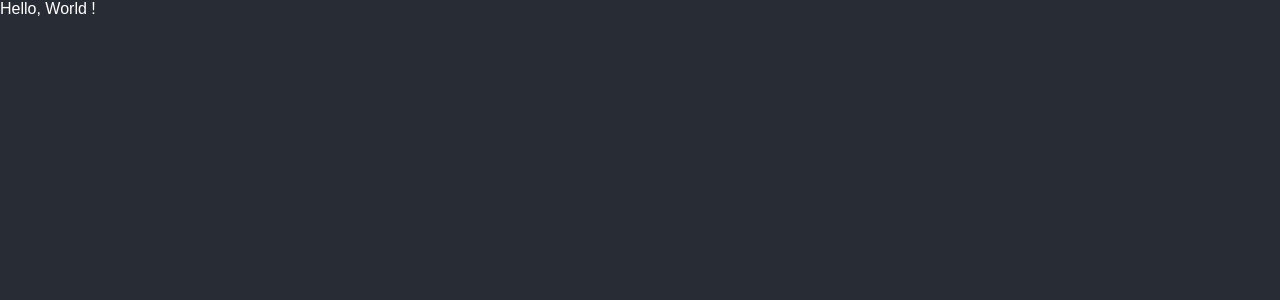
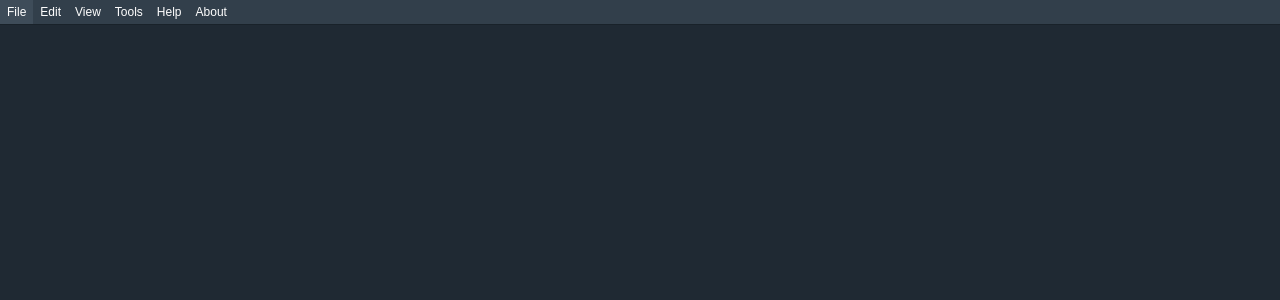
Before and after one commit to NickSpyker/wave-master, a Vue app: page / in a window 1280 px wide. Shown: the top 300 px of the page. Built offline with nearby package versions, Linux system fonts and the light colour scheme.

Commit message:
add main menu

```diff
--- a/src/App.vue
+++ b/src/App.vue
@@ -3,5 +3,5 @@
 </script>
 
 <template>
-  Hello, World !
+  <MainMenu />
 </template>
--- a/src/assets/main.css
+++ b/src/assets/main.css
@@ -1,20 +1,36 @@
 :root {
     /* OneDark theme */
-    --black:  #282c34;
-    --red:    #e06c75;
-    --green:  #98c379;
-    --yellow: #e5c07b;
-    --blue:   #61afef;
-    --purple: #c678dd;
-    --cyan:   #56b6c2;
-    --grey:   #abb2bf;
-    --white:  #ffffff;
+    --black:   #282c34;
+    --red:     #e06c75;
+    --green:   #98c379;
+    --yellow:  #e5c07b;
+    --blue:    #61afef;
+    --purple:  #c678dd;
+    --cyan:    #56b6c2;
+    --grey:    #abb2bf;
+    --white:   #ffffff;
+
+    --gray050: #f5f7fa;
+    --gray100: #e4e7eb;
+    --gray200: #cbd2d9;
+    --gray300: #9aa5b1;
+    --gray400: #7b8794;
+    --gray500: #616e7c;
+    --gray600: #52606d;
+    --gray700: #3e4c59;
+    --gray800: #323f4b;
+    --gray900: #1f2933;
 }
 
 body {
     margin: 0;
-    font-size: 16px;
+    font-size: 15px;
     color: var(--white);
-    background-color: var(--black);
+    background-color: var(--gray900);
     font-family: "Fira Code", sans-serif;
 }
+
+#app {
+    width: 100%;
+    height: 100vh;
+}
--- /dev/null
+++ b/src/components/button/PrimaryButton.vue
@@ -0,0 +1,20 @@
+<template>
+  <button>
+    <slot />
+  </button>
+</template>
+
+<style scoped>
+button {
+    margin: 0;
+    padding: 10px;
+    border: none;
+    font-size: 15px;
+    color: var(--white);
+    background-color: transparent;
+    font-family: "Fira Code", sans-serif;
+}
+button:hover {
+    background-color: var(--gray700);
+}
+</style>
--- /dev/null
+++ b/src/components/menu/MainMenu.vue
@@ -0,0 +1,40 @@
+<script setup lang="ts">
+
+</script>
+
+<template>
+  <div>
+    <PrimaryButton class="main-menu-button">
+      File
+    </PrimaryButton>
+    <PrimaryButton class="main-menu-button">
+      Edit
+    </PrimaryButton>
+    <PrimaryButton class="main-menu-button">
+      View
+    </PrimaryButton>
+    <PrimaryButton class="main-menu-button">
+      Tools
+    </PrimaryButton>
+    <PrimaryButton class="main-menu-button">
+      Help
+    </PrimaryButton>
+    <PrimaryButton class="main-menu-button">
+      About
+    </PrimaryButton>
+  </div>
+</template>
+
+<style scoped>
+div {
+    top: 0;
+    left: 0;
+    right: 100%;
+    box-shadow: #000000 0 0 1px;
+    background-color: var(--gray800);
+}
+.main-menu-button {
+    font-size: 12px;
+    padding: 5px 7px 5px 7px;
+}
+</style>
--- /dev/null
+++ b/src/components/tile/HorTile.vue
@@ -0,0 +1,14 @@
+<template>
+  <div>
+    <slot />
+  </div>
+</template>
+
+<style scoped>
+div {
+    display: flex;
+    place-items: center;
+    flex-direction: row;
+    justify-content: center;
+}
+</style>
--- /dev/null
+++ b/src/components/tile/VerTile.vue
@@ -0,0 +1,14 @@
+<template>
+  <div>
+    <slot />
+  </div>
+</template>
+
+<style scoped>
+div {
+    display: flex;
+    place-items: center;
+    flex-direction: column;
+    justify-content: center;
+}
+</style>
```
Also changed, not shown: src/main.ts (+11 -0 lines).
